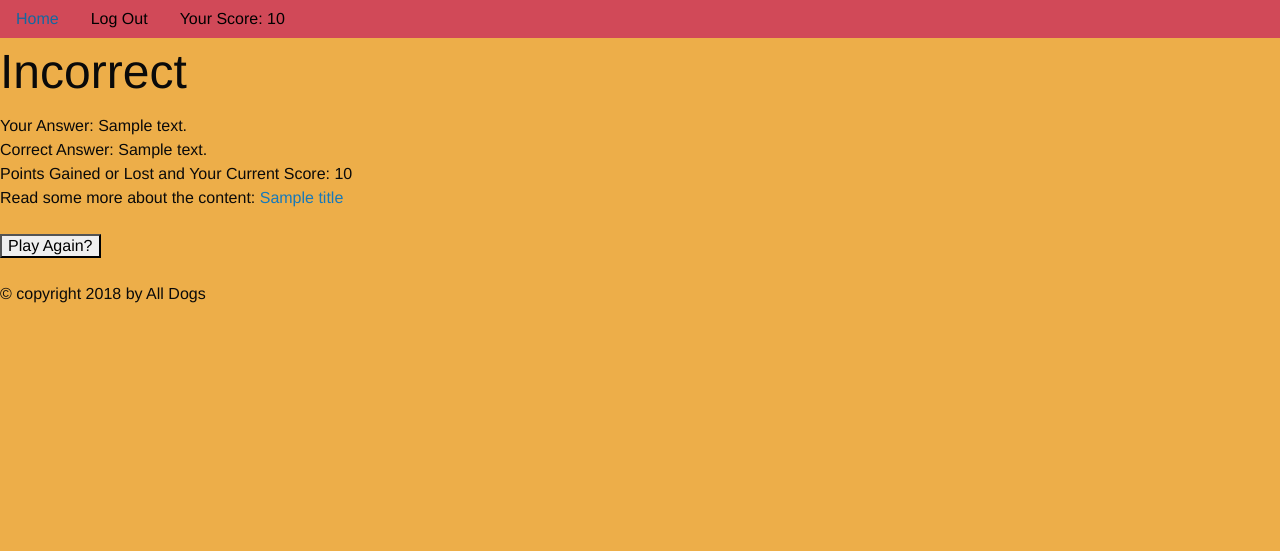
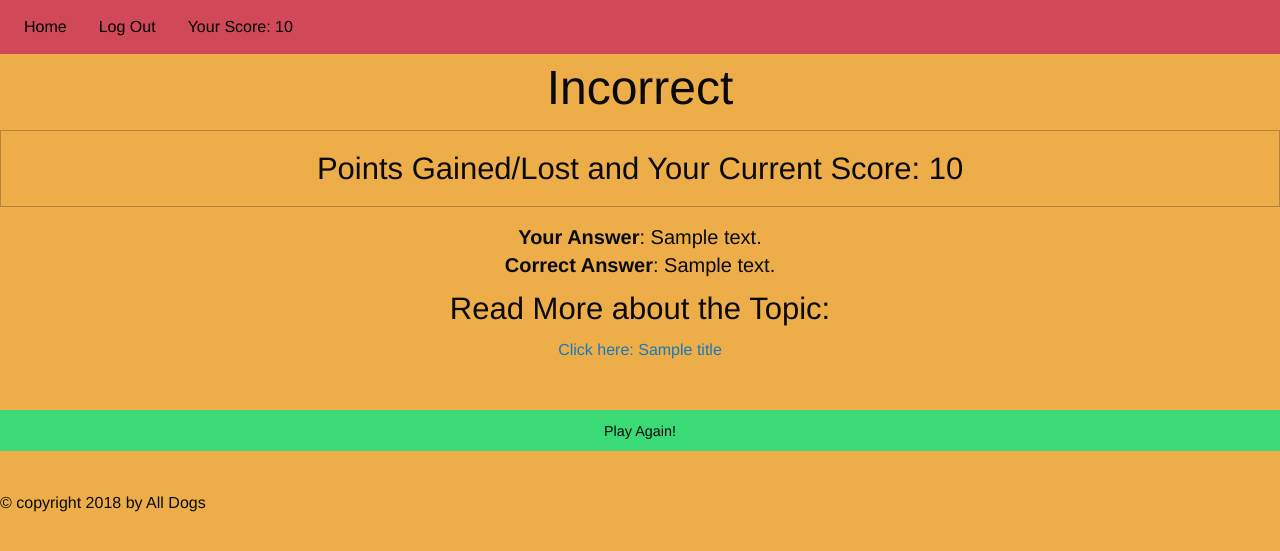
Before and after one commit to Addison-Huang/AllDogsGoToHeaven, a Flask app: template templates/results.html in a window 1280 px wide. Shown: the top 551 px of the page. Run offline with Flask 2, Linux system fonts and the light colour scheme; the template is opened without the code that fills it: most values are stand-ins (such as "Sample title", 1, 10 or a date in 2020); some libraries are stand-ins or nearby versions.

Commit message:
last touches

```diff
--- a/templates/home.html
+++ b/templates/home.html
@@ -29,7 +29,7 @@
 	</li>
 	<li>  <a style="color:black;"> Your Score: {{Points}}  </a>
 	</li>
-	<li style="text-align:right;"> 	<audio controls  style="width:700px; height:55px;" >
+	<li style="text-align:right;"> 	<audio controls  style="width:600px; height:55px;" >
 	    <source src="../static/jeapordy-song.mp3" type="audio/mpeg">
 	  </audio>
 	</li>
--- a/templates/results.html
+++ b/templates/results.html
@@ -3,30 +3,47 @@
 
 {% block head %}
 <body style="background-color:#EDAE49;">
-  <div class = "header">
+ <div  style="background-color:#D14958;" class="top-bar">
     <div  style="background-color:#D14958;" class="top-bar-left">
       <ul style="background-color:#D14958;" class="dropdown menu">
-          <li><a href = "/auth" >Home</a></li>
-          <li><a href = "/logout" style="color:black;"> Log Out</a>
-         </li>
-         <li> <a style="color:black;"> Your Score: {{Points}} </a></li>
+	<li style="color:black;">
+	  <a style="color:black;"  href="/auth"> Home </a>
+	</li>
+
+	<li><a href = "/logout" style="color:black;"> Log Out</a>
+	</li>
+	<li>  <a style="color:black;"> Your Score: {{Points}}  </a>
+	</li>
+
         </ul>
     </div>
-     </div>
+  </div>
   <title>Results</title>
+<center>
   <h1>Incorrect</h1>
 {% endblock %}
-{% block content %}
-Your Answer: {{useranswer}} <br>
-Correct Answer: {{answer}}<br>
-Points Gained or Lost and Your Current Score: {{cScore}}
-<br>
-Read some more about the content:
-<a href = {{link}}> {{title}} </a>
+  {% block content %}
+   <div  class="large-4 medium-4 small-4 cell">
+		  <div style="background-color:#EDAE49;" class="primary callout">
+		    <h3><center>
+		     Points Gained/Lost and Your Current Score: {{cScore}}
+		    </h3>
+		  </div>
+   </div>
+   <h5>
+<b> Your Answer</b>: {{useranswer}} <br>
+<b> Correct Answer</b>: {{answer}}<br></h5>
+</center>
+<center>
+   <h3>
+Read More about the Topic:	    </h3>
+<a href = {{link}}>  Click here: {{title}} </a>
+		</center>
+
 <br>
 <br>
-<form action = '/points' method = "POST">
-  <input type = 'submit' name = "Go back to menu" value = "Play Again?">
-</form>
+<a href="/points">
+	    <button type="button" class="success button expanded">Play Again!</button></a>
+
 </body>
 {% endblock %}
```
Also changed, not shown: templates/correct.html (+5 -2 lines).
